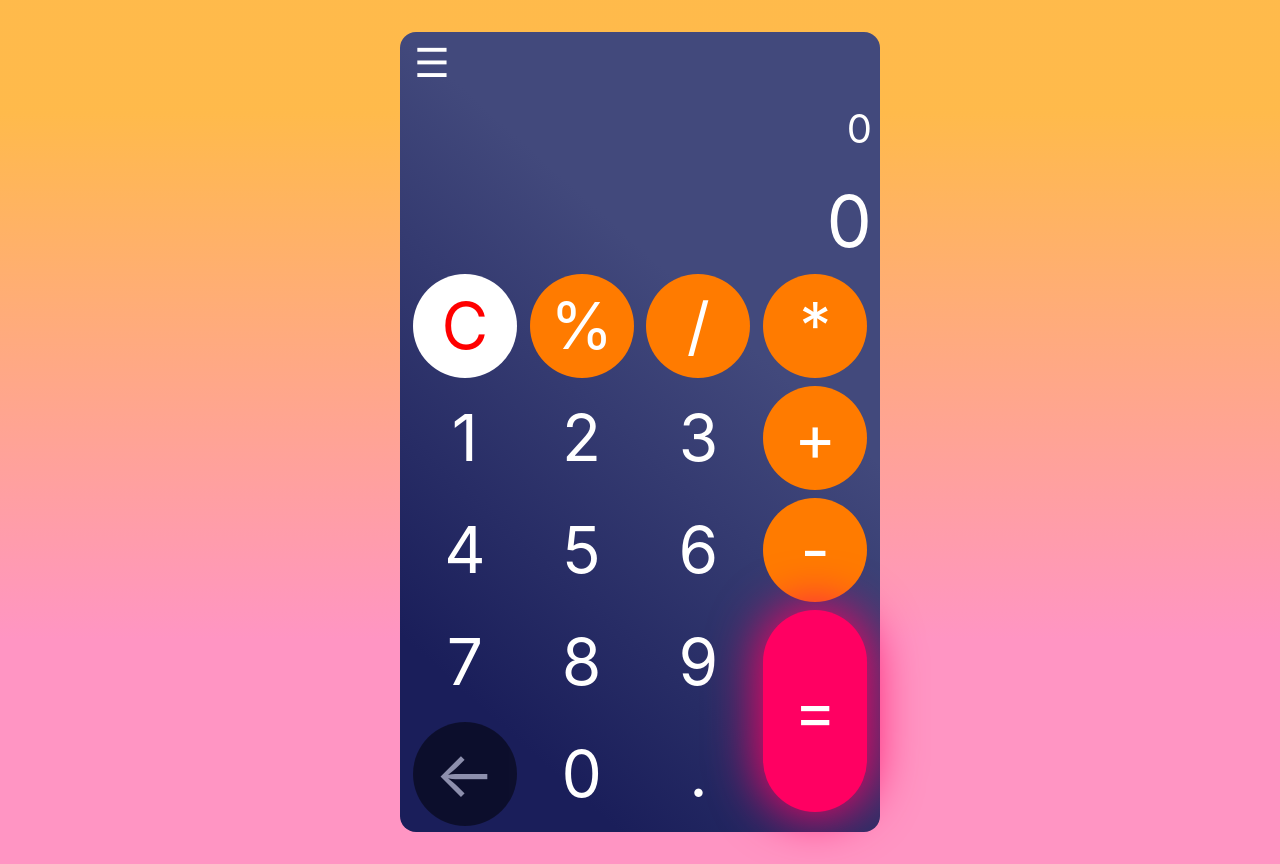
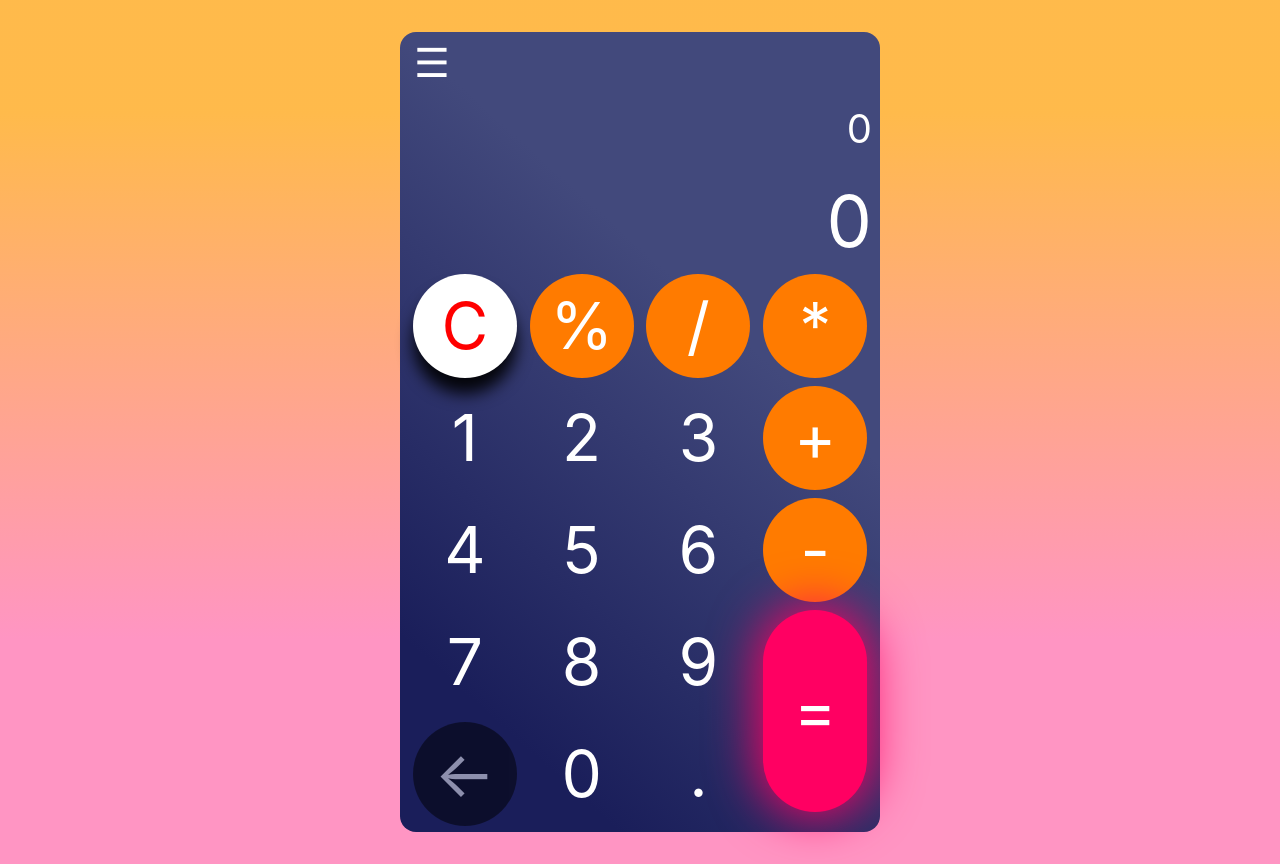
Before and after one commit to MingRay98/calculator-new, a React (Create React App) app: page / in a window 1280 px wide. In both pictures the pointer is over the button 464 px from the left and 326 px from the top of the page. Built offline with nearby package versions, Linux system fonts and the light colour scheme.

Commit message:
newStyle

```diff
--- a/src/App.css
+++ b/src/App.css
@@ -47,6 +47,9 @@ div {
     align-self: center;
     border-radius: 5rem;
     /*內容物誌中*/
+}
+.Btn:hover{
+    box-shadow: 0 1rem 1rem 0 rgba(0,0,0,0.9);
 }
 
 .BigEnter {
```
